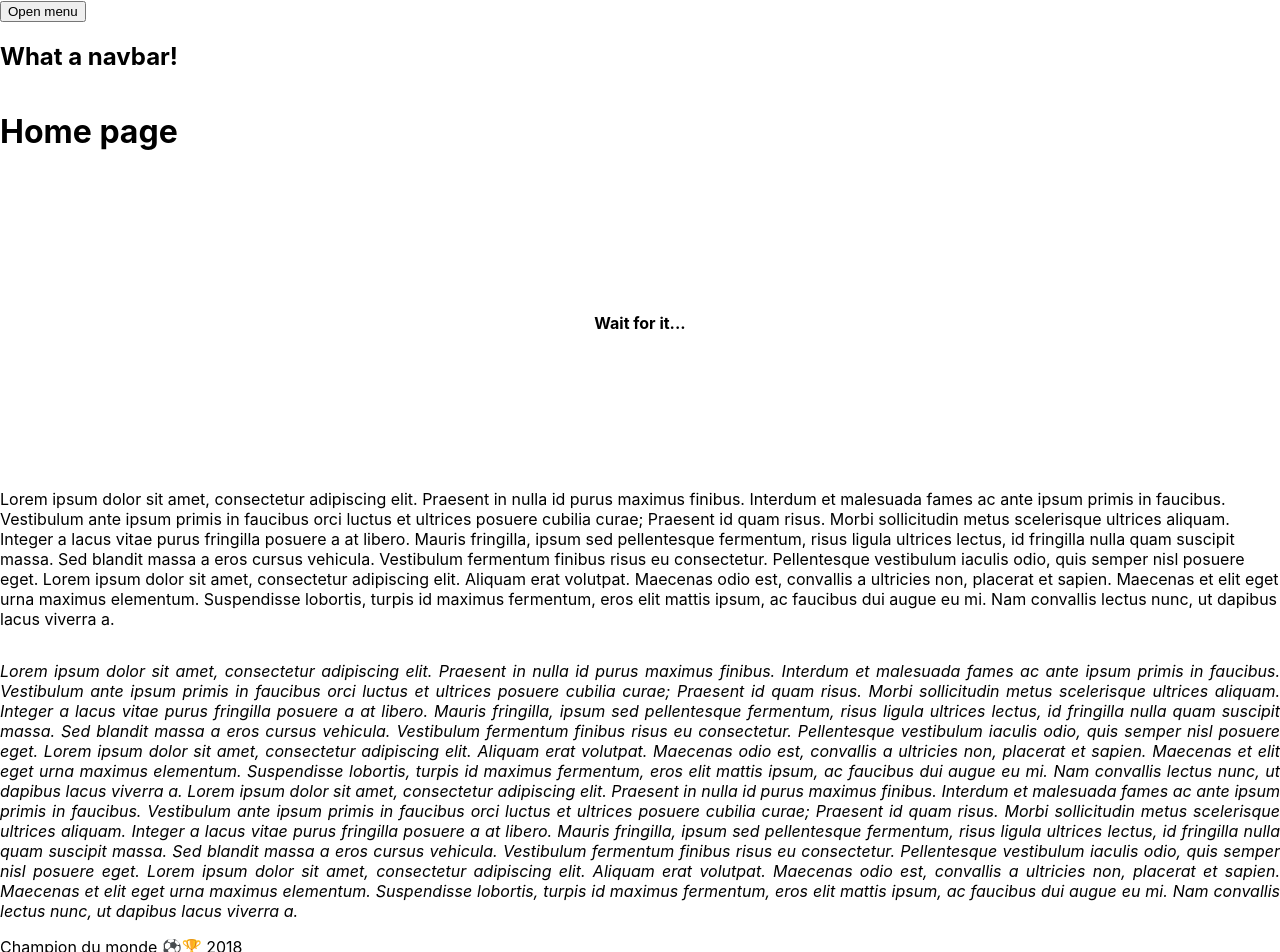
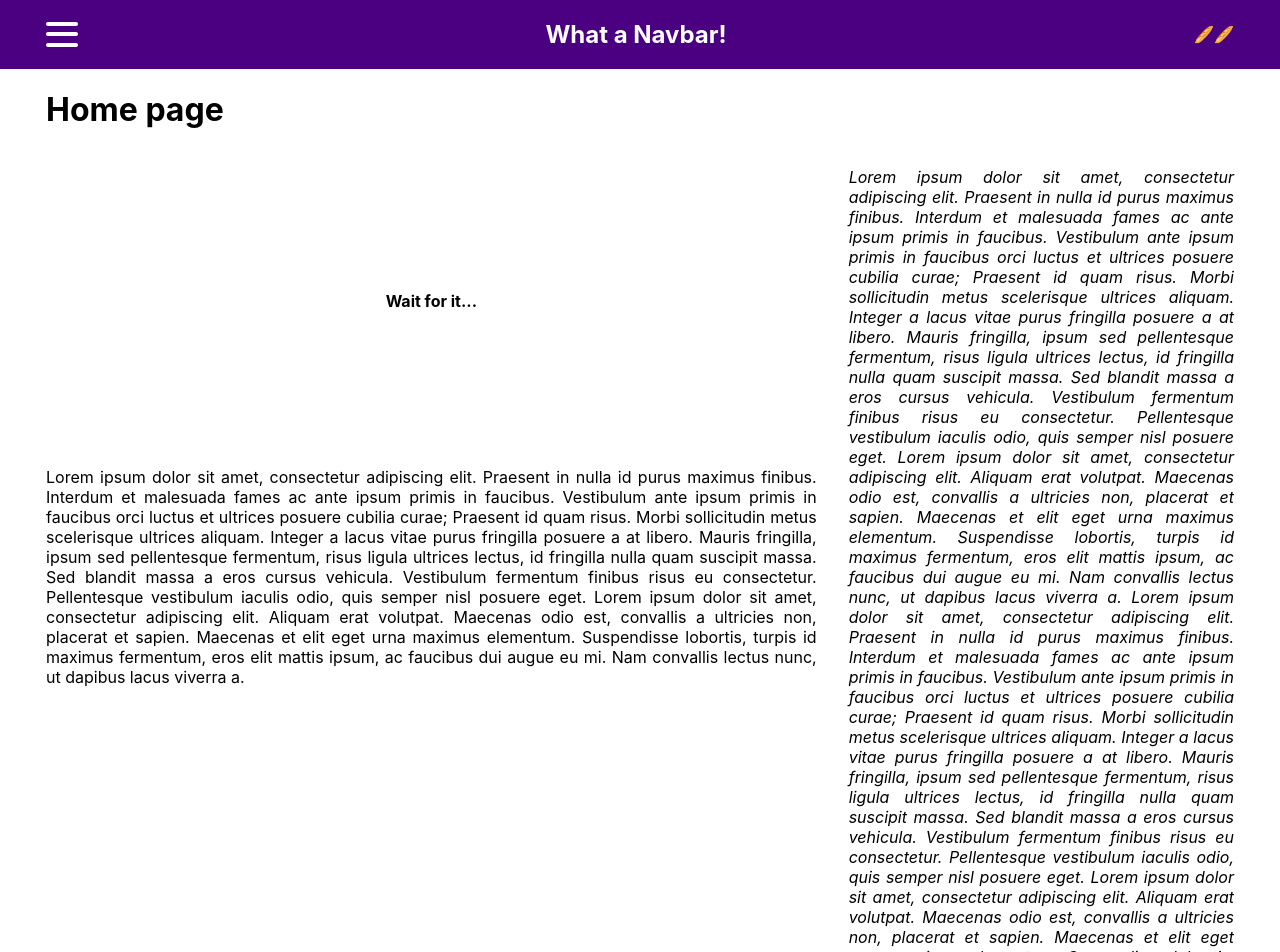
Before and after one commit to Fyvel/next-pwa-starter, a Next.js app: page / in a window 1280 px wide. Shown: the top 952 px of the page. Built offline with nearby package versions, Linux system fonts and the light colour scheme; no server answers.

Commit message:
🚧 [WIP] - Add some fancy styling

```diff
--- /dev/null
+++ b/components/Footer/Footer.module.scss
@@ -0,0 +1,9 @@
+.footer {
+	display: flex;
+	width: 100%;
+	height: 100%;
+	justify-content: center;
+	align-items: center;
+	color: theme-color(body);
+	background-color: theme-color(primary);
+}
--- a/components/Footer/index.tsx
+++ b/components/Footer/index.tsx
@@ -1,6 +1,8 @@
+import styles from './Footer.module.scss'
+
 export default function Footer() {
 	return (
-		<div>
-			<span>Champion du monde ⚽🏆 2018</span>
+		<div className={styles.footer}>
+			<span>Bleu Blanc Rouge ⚽🏆 2018</span>
 		</div>)
 }
--- a/components/Layout/Layout.module.css
+++ /dev/null
@@ -1,22 +0,0 @@
-.layout {
-	width: 100%;
-	height: 100vh;
-	display: grid;
-	grid-template-rows: auto 1fr 50px;
-	grid-template-areas:
-		"head"
-		"body"
-		"foot";
-}
-
-.layout>header {
-	grid-area: head;
-}
-
-.layout>main {
-	grid-area: body;
-}
-
-.layout>footer {
-	grid-area: foot;
-}
--- /dev/null
+++ b/components/Layout/Layout.module.scss
@@ -0,0 +1,58 @@
+.layout {
+	width: 100%;
+	height: 100vh;
+	display: grid;
+	grid-template-rows: auto 1fr 50px;
+	grid-template-areas:
+		"head"
+		"body"
+		"foot";
+
+	header {
+		grid-area: head;
+
+		> * {
+			padding: 0 theme-space(4);
+
+			@include screen(sm) {
+				padding: 0 theme-space(5);
+			}
+
+			@include screen(md) {
+				padding: 0 theme-space(6);
+			}
+		}
+	}
+
+	main {
+		grid-area: body;
+
+		> * {
+			padding: 0 theme-space(4);
+
+			@include screen(sm) {
+				padding: 0 theme-space(5);
+			}
+
+			@include screen(md) {
+				padding: 0 theme-space(6);
+			}
+		}
+	}
+
+	footer {
+		grid-area: foot;
+
+		> * {
+			padding: 0 theme-space(4);
+
+			@include screen(sm) {
+				padding: 0 theme-space(5);
+			}
+
+			@include screen(md) {
+				padding: 0 theme-space(6);
+			}
+		}
+	}
+}
--- a/components/Layout/index.tsx
+++ b/components/Layout/index.tsx
@@ -1,7 +1,7 @@
 import { ReactNode } from "react"
 import Footer from "@/components/Footer"
 import Navbar from "@/components/Navbar"
-import styles from "./Layout.module.css"
+import styles from "./Layout.module.scss"
 
 export default function Layout({ children }: { children: ReactNode }) {
 	return (
--- /dev/null
+++ b/components/Navbar/Navbar.module.scss
@@ -0,0 +1,8 @@
+.navbar {
+	display: flex;
+	width: 100%;
+	justify-content: space-between;
+	align-items: center;
+	color: theme-color(body);
+	background-color: theme-color(primary);
+}
--- /dev/null
+++ b/components/Navbar/components/Menu/Menu.module.scss
@@ -0,0 +1,103 @@
+.menu {
+	display: flex;
+	flex-flow: column nowrap;
+	justify-content: center;
+	align-items: flex-start;
+	gap: theme-space(5);
+	background-color: theme-color(body);
+	height: 100vh;
+	width: 100%;
+	text-align: left;
+	padding: 3rem 2rem;
+	position: absolute;
+	top: 0;
+	left: 0;
+	right: 0;
+	transition: transform 0.3s ease-in-out;
+
+	> * {
+		cursor: pointer;
+	}
+
+	.close {
+		position: absolute;
+		top: theme-space(4);
+		right: theme-space(4);
+	}
+
+	@include screen(md) {
+		width: 75%;
+	}
+
+	&.show {
+		transform: translateX(0);
+	}
+
+	&.hide {
+		transform: translateX(-100%);
+	}
+}
+
+.burger span {
+	width: 2rem;
+	height: 0.25rem;
+	border-radius: 10px;
+	transition: all 0.3s linear;
+	position: relative;
+	transform-origin: 1px;
+}
+
+.close {
+	span {
+		background-color: theme-color(primary);
+	}
+}
+
+.open {
+	span {
+		background-color: theme-color(body);
+	}
+}
+
+.burger {
+	display: flex;
+	flex-direction: column;
+	justify-content: space-around;
+	width: 2rem;
+	height: 2rem;
+	background: transparent;
+	border: none;
+	cursor: pointer;
+	padding: 0;
+	z-index: 10;
+
+	&.open {
+		span:first-child {
+			transform: rotate(0);
+		}
+
+		span:nth-child(2) {
+			opacity: 1;
+			transform: translateX(0);
+		}
+
+		span:nth-child(3) {
+			transform: rotate(0);
+		}
+	}
+
+	&.close {
+		span:first-child {
+			transform: rotate(45deg);
+		}
+
+		span:nth-child(2) {
+			opacity: 0;
+			transform: translateX(20px);
+		}
+
+		span:nth-child(3) {
+			transform: rotate(-45deg);
+		}
+	}
+}
--- a/components/Navbar/components/Menu/index.tsx
+++ b/components/Navbar/components/Menu/index.tsx
@@ -1,13 +1,16 @@
 import Link from 'next/link'
+import styles from './Menu.module.scss'
 
 type MenuProps = {
 	open: boolean,
 	onClick: () => void
 }
 export default function Menu({ open, onClick }: MenuProps) {
-	return open
-		? (
-			<div onClick={onClick}>
+	return (
+		<div className={`${styles.menu} ${!open
+			? `${styles.hide}`
+			: `${styles.show}`}`}
+			onClick={onClick} >
 			<Link href="/">
 				<span>Home</span>
 			</Link>
@@ -15,15 +18,19 @@ export default function Menu({ open, onClick }: MenuProps) {
 			<Link href="/does-not-exist">
 				<span>Inexisting page</span>
 			</Link >
-			</div>
+		</div >
 	)
-		: <></>
 }
 
 export function Burger({ open, onClick }: MenuProps) {
 	return (
-		<button onClick={onClick}>
-			{!open ? 'Open' : 'Close'} menu
+		<button className={`${styles.burger} ${open
+			? `${styles.close}`
+			: `${styles.open}`}`}
+			onClick={onClick}>
+			<span />
+			<span />
+			<span />
 		</button>
 	)
 }
--- a/components/Navbar/index.tsx
+++ b/components/Navbar/index.tsx
@@ -1,14 +1,17 @@
 import { useState } from "react";
 import Menu, { Burger } from "./components/Menu";
+import styles from "./Navbar.module.scss";
 
 export default function Navbar() {
 	const [isMenuOpen, setIsMenuOpen] = useState(false)
 
+
 	return (
 		<>
-			<nav>
+			<nav className={styles.navbar}>
 				<Burger open={isMenuOpen} onClick={() => setIsMenuOpen(!isMenuOpen)} />
-				<h1>What a navbar!</h1>
+				<h1>What a Navbar!</h1>
+				<div>🥖🥖</div>
 			</nav>
 			<Menu open={isMenuOpen} onClick={() => setIsMenuOpen(false)} />
 		</>
--- a/pages/home/Home.module.css
+++ /dev/null
@@ -1,26 +0,0 @@
-.content {
-	display: grid;
-	grid-template-columns: 1fr;
-}
-
-.content>p {
-	text-align: justify;
-}
-
-.article {
-	display: flex;
-	flex-flow: column nowrap;
-	align-items: center;
-}
-
-.image {
-	height: 300px;
-	width: 300px;
-}
-
-.waiting {
-	height: 300px;
-	display: flex;
-	font-weight: bold;
-	align-items: center;
-}
--- /dev/null
+++ b/pages/home/Home.module.scss
@@ -0,0 +1,31 @@
+.content {
+	display: grid;
+	grid-template-columns: 1fr;
+
+	p {
+		text-align: justify;
+	}
+
+	@include screen(md) {
+		grid-template-columns: 2fr 1fr;
+		gap: theme-space(5);
+	}
+
+	.article {
+		display: flex;
+		flex-flow: column nowrap;
+		align-items: center;
+
+		img {
+			max-height: 300px;
+			margin: theme-space(3);
+		}
+
+		.waiting {
+			height: 300px;
+			display: flex;
+			font-weight: bold;
+			align-items: center;
+		}
+	}
+}
--- a/pages/home/index.tsx
+++ b/pages/home/index.tsx
@@ -1,6 +1,6 @@
 import { useEffect, useState } from 'react';
 import { useAppContext } from '@/context/AppContext';
-import styles from './Home.module.css'
+import styles from './Home.module.scss'
 
 export default function Home() {
 	const [memeUrl, setMemeUrl] = useState('')
```
Also changed, not shown: 1 other file (tests, documents, lock files or other folders). Lines whose indentation alone changed are shown as unchanged.
